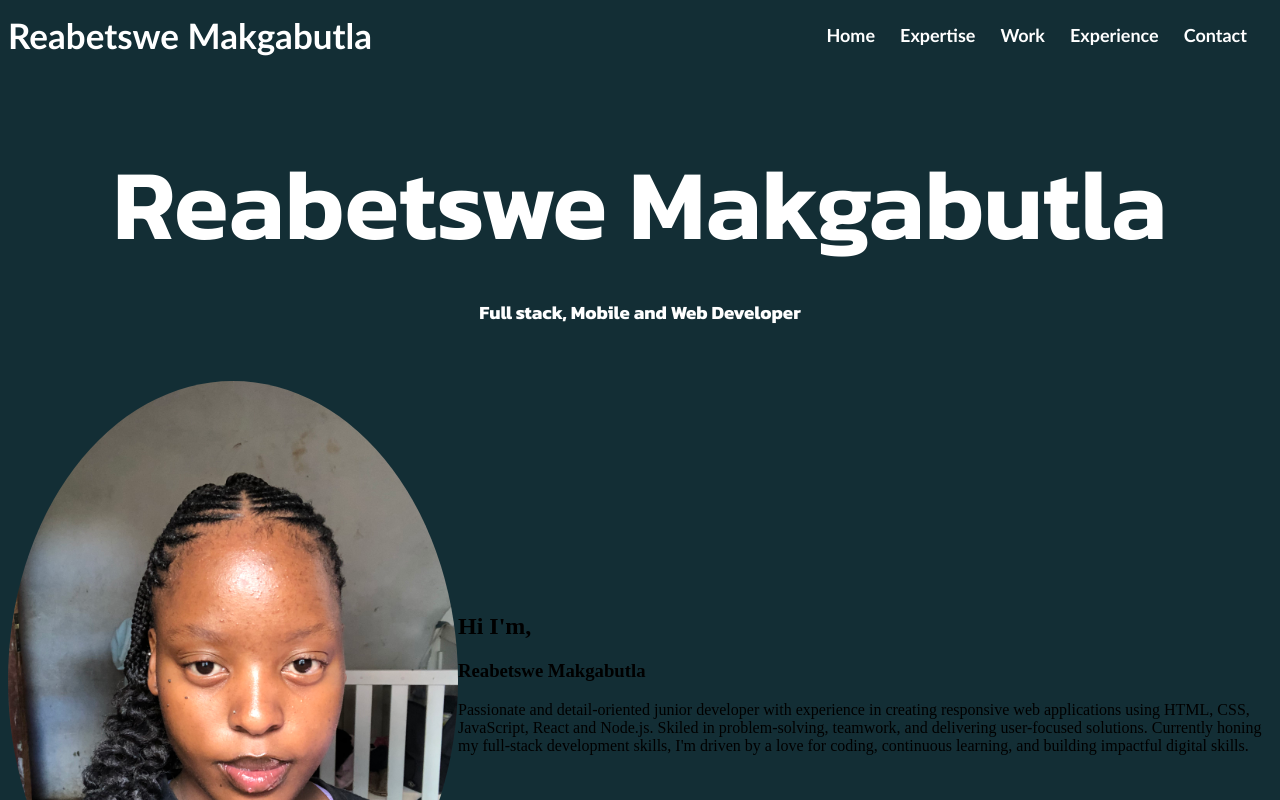
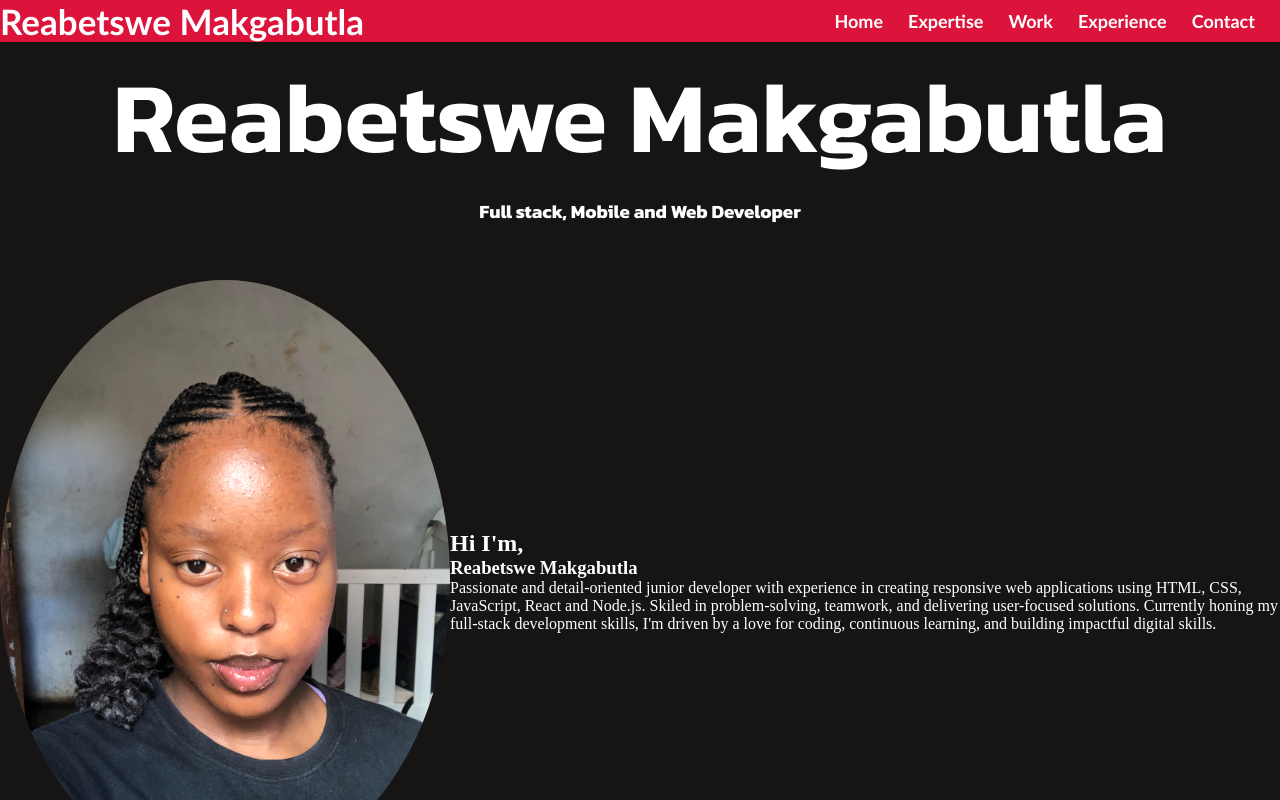
Before and after one commit to ReaDaCoder/professional-portfolio-website, a React (Vite) app: page / in a window 1280 px wide. Shown: the top 800 px of the page. Built offline with nearby package versions, Linux system fonts and the light colour scheme.

Commit message:
updated css

```diff
--- a/index.html
+++ b/index.html
@@ -8,7 +8,7 @@
       @import url('https://fonts.googleapis.com/css2?family=Kanit:ital,wght@0,100;0,200;0,300;0,400;0,500;0,600;0,700;0,800;0,900;1,100;1,200;1,300;1,400;1,500;1,600;1,700;1,800;1,900&family=Roboto:ital,wght@0,100;0,300;0,400;0,500;0,700;0,900;1,100;1,300;1,400;1,500;1,700;1,900&display=swap');
       </style>
       <script src="https://kit.fontawesome.com/a5feb6719f.js" crossorigin="anonymous"></script>
-    <title>Vite + React</title>
+    <title>Reabetswe Makgabutla</title>
   </head>
   <body>
     <div id="root"></div>
--- a/src/App.css
+++ b/src/App.css
@@ -1,12 +1,19 @@
 *{
   text-decoration: none;
-  background-color: #132E35;
+  /* background-color: #132E35; */
+  margin: 0;
+  padding: 0;
   /* background-image: url("/bg-img-portfolio.png"); */
    /* background-color: #9c6DB0;*/
 /*background-image: linear-gradient(315deg, #9c6DB0 0%, #233A4E 74%); */
+}
 
+body{
+  height:100vh;
+  background: #161513;
+  color:white;
+}
 
-}
 .navbar{
   background: crimson; font-family: 'Gill Sans', 'Gill Sans MT', Calibri, 'Trebuchet MS', sans-serif;
 }
```
